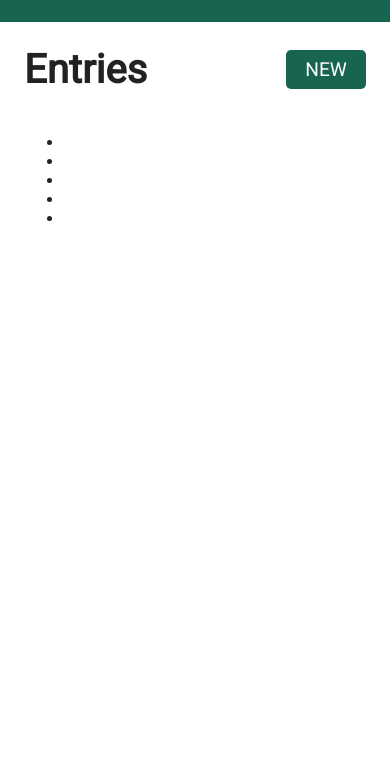
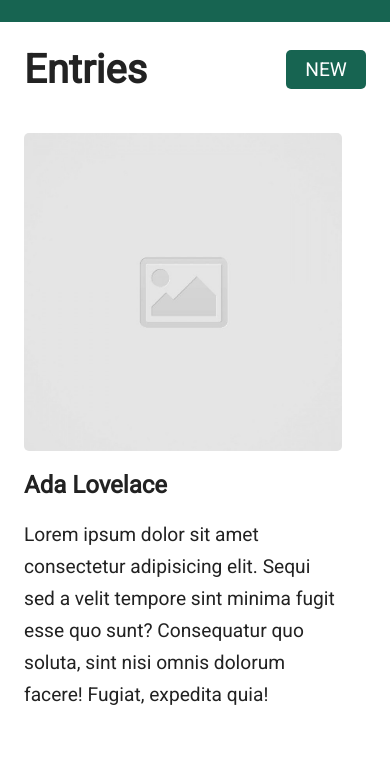
Before and after one commit to lyn-kim/code-journal, a website: page index.html in a window 390 px wide. Shown: the part 59-818 px from the top of the page. Drawn offline with Linux system fonts and the light colour scheme.

Commit message:
added placeholder entries in unordered list to html and styled to match wireframe for mobile and desktop screens

```diff
--- a/css/layout.css
+++ b/css/layout.css
@@ -14,6 +14,7 @@
 
 .fixed {
   position: fixed;
+  overflow-y: scroll;
 }
 
 .row {
--- a/css/styles.css
+++ b/css/styles.css
@@ -1,6 +1,10 @@
 * {
   font-family: Roboto, sans-serif;
   color: rgb(34, 34, 34);
+}
+
+html {
+  height: 100%;
 }
 
 img,
@@ -9,10 +13,29 @@ textarea {
   width: 100%;
 }
 
+ul {
+  list-style-type: none;
+  padding: 0;
+}
+
 div > .column-half,
 div > .column-full,
+div.column-half,
 .column-full.new-entry {
   padding-left: 0;
+  padding-right: 1.5rem;
+}
+
+.no-margin-top {
+  margin-top: 0;
+}
+
+.padding-left {
+  padding-left: 1rem;
+}
+
+.single-entry {
+  margin-bottom: 2rem;
 }
 
 .entries-view {
@@ -24,6 +47,11 @@ div > .column-full,
 .entry-image {
   margin-bottom: 1rem;
   border-radius: 5px;
+}
+
+.entry-text {
+  font-size: 1.2rem;
+  line-height: 2rem;
 }
 
 .new-entry {
@@ -107,4 +135,3 @@ input:focus {
   align-self: center;
   margin-inline-start: auto;
 }
-}
--- a/index.html
+++ b/index.html
@@ -34,21 +34,40 @@
       </div>
 
       <div class="container">
+
         <div class="row" data-view="entries">
           <header class="new-entry">Entries</header>
           <div class="new-button">
             <button type="submit">NEW</button>
           </div>
-          <div class="column-full">
-            <ul>
-              <li></li>
-              <li></li>
-              <li></li>
-              <li></li>
-              <li></li>
-            </ul>
-          </div>
         </div>
+
+        <div class="row">
+          <ul>
+            <li class="row single-entry">
+              <div class="column-half">
+                <img class="entry-image" src="images/placeholder-image-square.jpg">
+              </div>
+              <div class="column-half">
+                <h2 class="no-margin-top">Ada Lovelace</h2>
+                <p class="entry-text">Lorem ipsum dolor sit amet consectetur adipisicing elit. Sequi sed a velit tempore sint minima fugit esse quo sunt? Consequatur quo soluta, sint nisi omnis dolorum facere! Fugiat, expedita quia!</p>
+              </div>
+            </li>
+            <li class="row single-entry">
+              <div class="column-half">
+                <img class="entry-image" src="images/placeholder-image-square.jpg">
+              </div>
+              <div class="column-half">
+                <h2 class="no-margin-top">Ada Lovelace</h2>
+                <p class="entry-text">Lorem ipsum dolor sit amet consectetur adipisicing elit. Sequi sed a velit
+                  tempore sint minima fugit esse quo sunt? Consequatur quo soluta, sint nisi omnis dolorum facere! Fugiat, expedita
+                  quia!</p>
+              </div>
+            </li>
+
+          </ul>
+        </div>
+
       </div>
     </div>
   </div>
```
